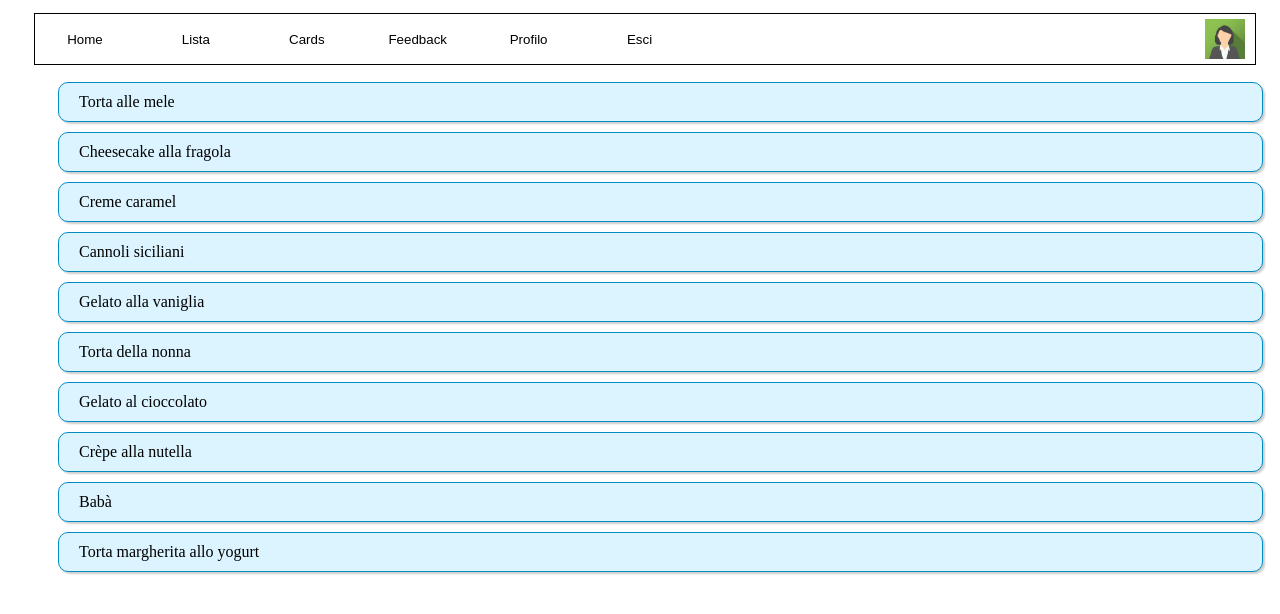
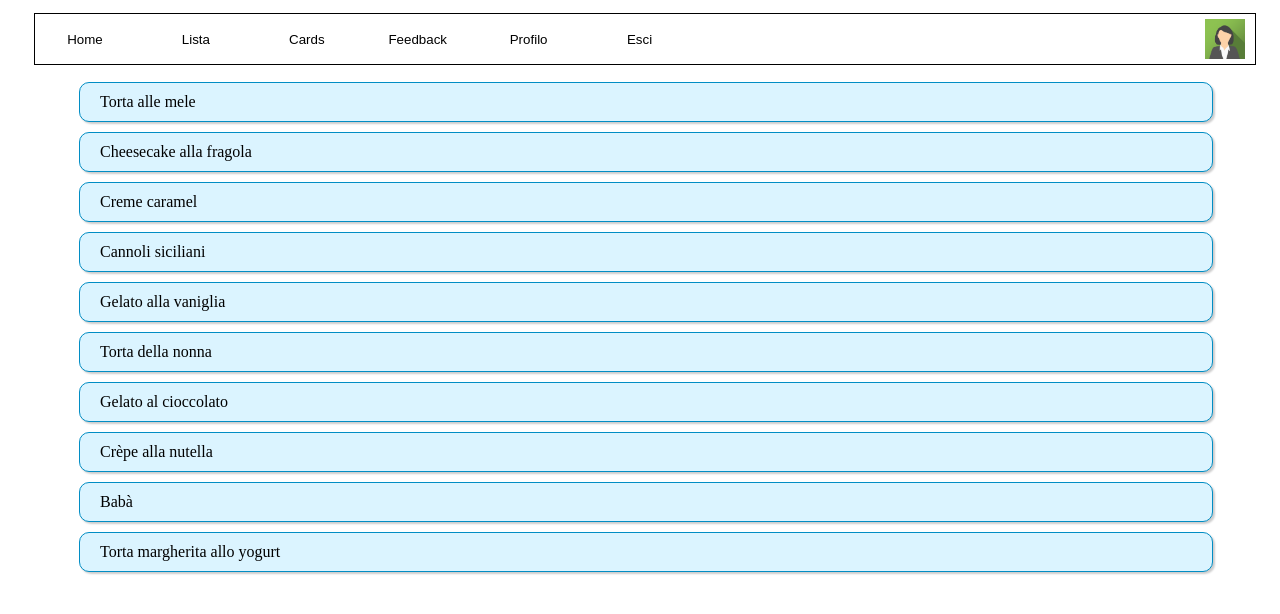
Before and after one commit to BasyLightArcher/TestPratico, an Angular app: page /portal/list in a window 1280 px wide. Shown: the top 614 px of the page. Built offline with nearby package versions, Linux system fonts and the light colour scheme.

Commit message:
fix list

```diff
--- a/src/app/Component/list/list.component.html
+++ b/src/app/Component/list/list.component.html
@@ -1,3 +1,5 @@
-<ul>
-    <li class="class-list-item" *ngFor="let item of sweets">{{item.name}}</li>
-</ul>
+<div class="class-container">
+    <ul>
+        <li class="class-list-item" *ngFor="let item of sweets">{{item.name}}</li>
+    </ul>
+</div>
--- a/src/styles.scss
+++ b/src/styles.scss
@@ -27,6 +27,17 @@
     border: 0.5px solid black;
     // width: 97.3%;
     height: 50px;
+}
+
+.class-list {
+    padding: 0.01em 0.01px;
+    margin-top: 5px;
+    margin-left: 25px;
+    padding-left: 10px;
+    border: 0.5px solid black;
+    width: 96.3%;
+    height: 200px;
+    align-items: left;
 }
 
 .logo-menu {
@@ -116,36 +127,44 @@ select.ng-dirty.ng-invalid {
     padding: 5%;
     text-align: center;
 }
-.form{
+
+.form {
     width: 100%;
     background-color: chocolate;
     padding: 5% 0%;
 }
-h1{
+
+h1 {
     background-color: chocolate;
 }
-.lblPwd{
+
+.lblPwd {
     padding-top: 3%;
 }
-.remindMe{
+
+.remindMe {
     padding-top: 3%;
 }
-.button{
+
+.button {
     padding-top: 3%;
 }
-.addBtn{
+
+.addBtn {
     padding-top: 2%;
 }
-.cognome{
+
+.cognome {
     padding-top: 3%;
 }
-.radioBtn{
+
+.radioBtn {
     padding-top: 3%;
 }
 
 .class-list-item {
     box-sizing: content-box;
-    width: 95%;
+    width: 92%;
     cursor: pointer;
     margin: 10px;
     padding: 10px 20px;
```
